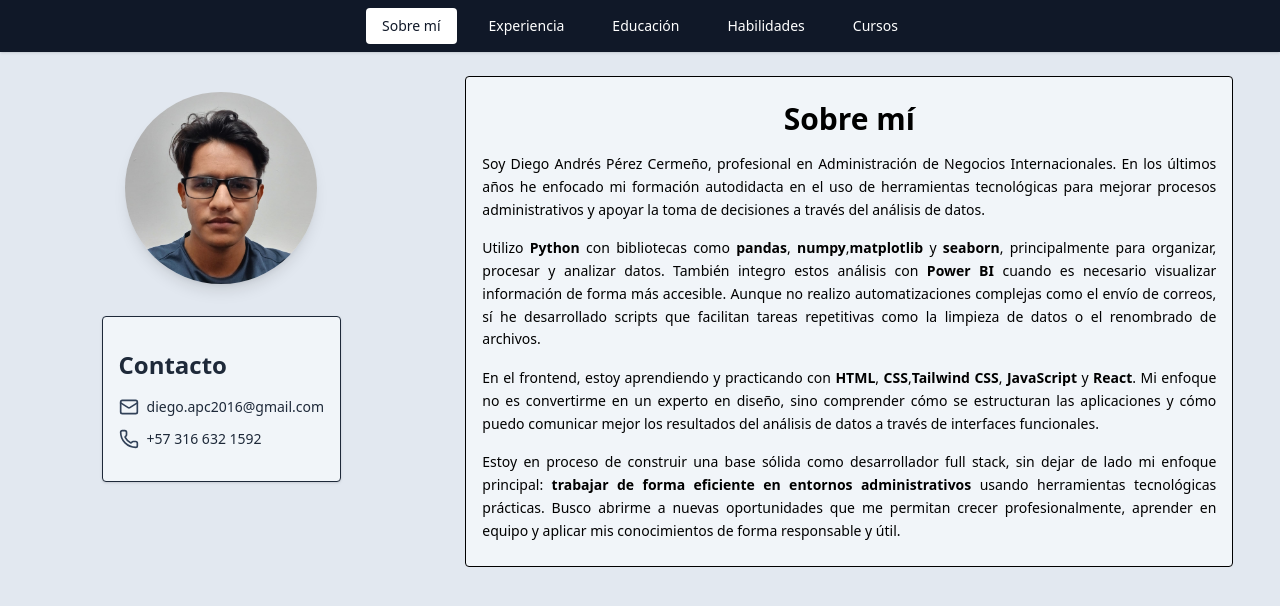
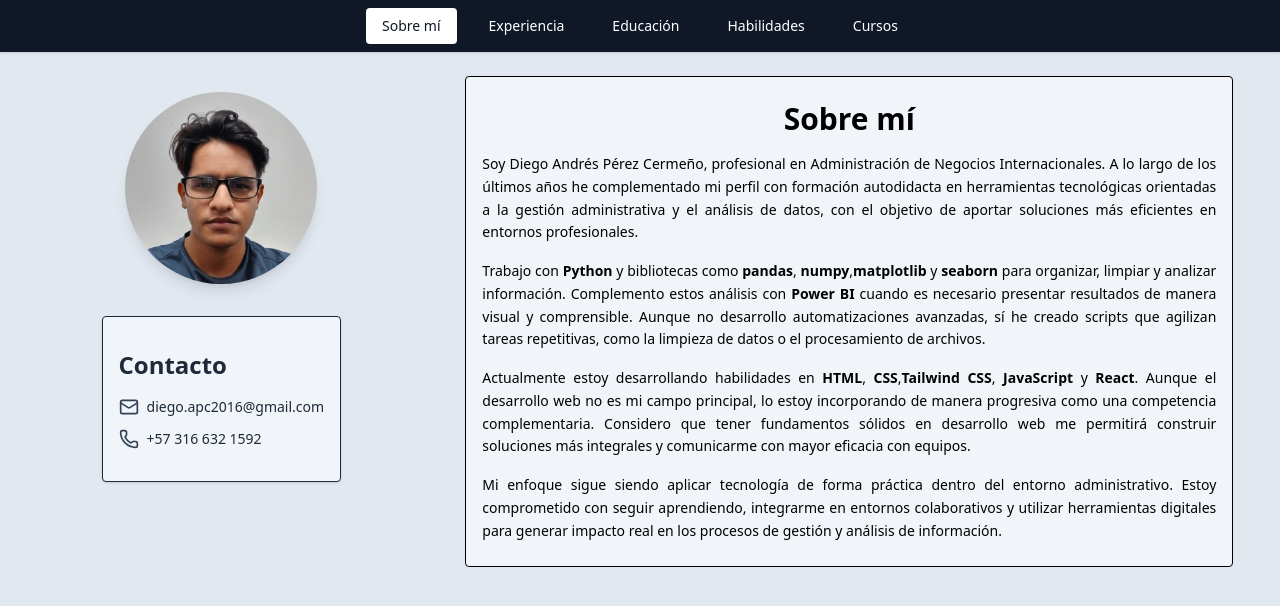
Before and after one commit to ItsDibia/Cv, a Next.js app: page / in a window 1280 px wide. Shown: the top 606 px of the page. Built offline with nearby package versions, Linux system fonts and the light colour scheme.

Commit message:
Info Ajustada

```diff
--- a/src/components/About.jsx
+++ b/src/components/About.jsx
@@ -5,31 +5,32 @@ const AboutMe = () => {
 
       <p className="text-sm leading-relaxed text-justify">
         Soy Diego Andrés Pérez Cermeño, profesional en Administración de Negocios Internacionales.
-        En los últimos años he enfocado mi formación autodidacta en el uso de herramientas tecnológicas
-        para mejorar procesos administrativos y apoyar la toma de decisiones a través del análisis de datos.
+        A lo largo de los últimos años he complementado mi perfil con formación autodidacta en herramientas tecnológicas
+        orientadas a la gestión administrativa y el análisis de datos, con el objetivo de aportar soluciones
+        más eficientes en entornos profesionales.
       </p>
 
       <p className="mt-4 text-sm leading-relaxed text-justify">
-        Utilizo <strong>Python</strong> con bibliotecas como <strong>pandas</strong>, <strong>numpy</strong>,
-        <strong>matplotlib</strong> y <strong>seaborn</strong>, principalmente para organizar, procesar y analizar datos.
-        También integro estos análisis con <strong>Power BI</strong> cuando es necesario visualizar información
-        de forma más accesible. Aunque no realizo automatizaciones complejas como el envío de correos, sí
-        he desarrollado scripts que facilitan tareas repetitivas como la limpieza de datos o el renombrado
-        de archivos.
+        Trabajo con <strong>Python</strong> y bibliotecas como <strong>pandas</strong>, <strong>numpy</strong>,
+        <strong>matplotlib</strong> y <strong>seaborn</strong> para organizar, limpiar y analizar información.
+        Complemento estos análisis con <strong>Power BI</strong> cuando es necesario presentar resultados de manera visual y comprensible.
+        Aunque no desarrollo automatizaciones avanzadas, sí he creado scripts que agilizan tareas repetitivas, como
+        la limpieza de datos o el procesamiento de archivos.
       </p>
 
       <p className="mt-4 text-sm leading-relaxed text-justify">
-        En el frontend, estoy aprendiendo y practicando con <strong>HTML</strong>, <strong>CSS</strong>,
-        <strong>Tailwind CSS</strong>, <strong>JavaScript</strong> y <strong>React</strong>. Mi enfoque
-        no es convertirme en un experto en diseño, sino comprender cómo se estructuran las aplicaciones
-        y cómo puedo comunicar mejor los resultados del análisis de datos a través de interfaces funcionales.
+        Actualmente estoy desarrollando habilidades en <strong>HTML</strong>, <strong>CSS</strong>,
+        <strong>Tailwind CSS</strong>, <strong>JavaScript</strong> y <strong>React</strong>. Aunque
+        el desarrollo web no es mi campo principal, lo estoy incorporando de manera progresiva como
+        una competencia complementaria.
+        Considero que tener fundamentos sólidos en desarrollo web me permitirá construir soluciones más integrales
+        y comunicarme con mayor eficacia con equipos.
       </p>
 
       <p className="mt-4 text-sm leading-relaxed text-justify">
-        Estoy en proceso de construir una base sólida como desarrollador full stack, sin dejar de lado
-        mi enfoque principal: <strong>trabajar de forma eficiente en entornos administrativos</strong> usando
-        herramientas tecnológicas prácticas. Busco abrirme a nuevas oportunidades que me permitan crecer
-        profesionalmente, aprender en equipo y aplicar mis conocimientos de forma responsable y útil.
+        Mi enfoque sigue siendo aplicar tecnología de forma práctica dentro del entorno administrativo.
+        Estoy comprometido con seguir aprendiendo, integrarme en entornos colaborativos y utilizar herramientas
+        digitales para generar impacto real en los procesos de gestión y análisis de información.
       </p>
     </section>
   );
--- a/src/components/Habilidades.jsx
+++ b/src/components/Habilidades.jsx
@@ -30,7 +30,7 @@ const habilidades = [
     icono: <BarChart className="w-7 h-7 text-purple-600" />,
     descripcion: [
       "Dashboards con Power BI.",
-      "KPIs y medidas con DAX básico.",
+      "KPIs y medidas con DAX.",
       "Integración de datos desde Python.",
     ],
   },
```
